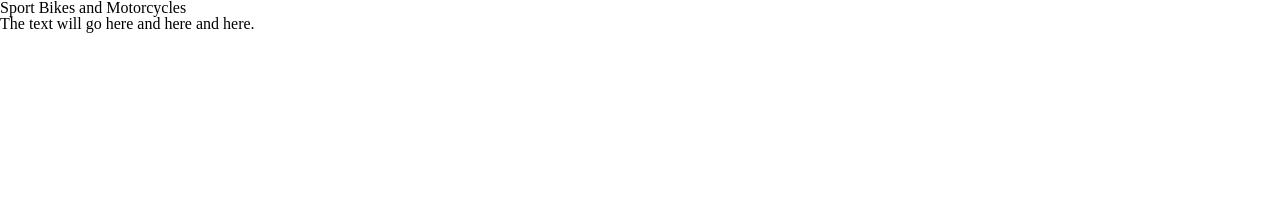
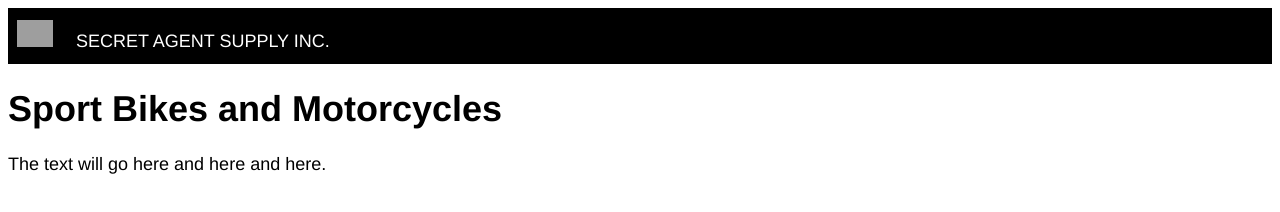
Before and after one commit to cgarsson/secretagentsupply2, a plain HTML site: page index.html in a window 1280 px wide. Drawn offline with Linux system fonts and the light colour scheme; grey boxes are pictures that could not be loaded.

Commit message:
Header underway

```diff
--- a/index.html
+++ b/index.html
@@ -2,11 +2,19 @@
 <html>
   <head>
     <link href="./resources/style.css" type="text/css" rel="stylesheet">
-    <link href="./resources/reset.css" type="text/css" rel="stylesheet">
+
     <title>Secret Agent Supply Inc.</title>
   </head>
     <body>
-  <h1>Sport Bikes and Motorcycles</h1>
+      <div class="banner">
+        <div class="container">
+       <img src="https://s3.amazonaws.com/codecademy-content/courses/freelance-1/unit-5/secret-agent-supply/resources/images/logo.png">
+            <span>SECRET AGENT SUPPLY INC.</span>
+          </div>
+        </div>
+  <div class="intro">
+    <h1>Sport Bikes and Motorcycles</h1>
+  </div>
   <p>The text will go here and here and here.</p>
   </body>
 </html>
--- a/resources/style.css
+++ b/resources/style.css
@@ -0,0 +1,27 @@
+html {
+  font-size: 18px;
+  background-color: white;
+  font-family: Helvetica;
+}
+
+.banner .container {
+  width: 960px;
+  padding-top: .66rem;
+  padding-bottom: .66rem;
+}
+
+.banner {
+  background-color: black;
+  color: white;
+    }
+
+  .banner span {
+    font-size: 1rem;
+    padding-left: 1rem;
+    text-align: center;
+    }
+
+  .banner img {
+  padding-left: .5rem;
+  height: 1.5rem;
+  }
```
